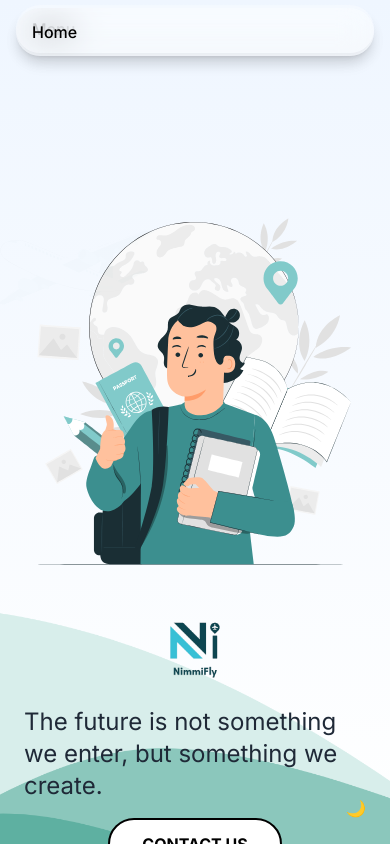
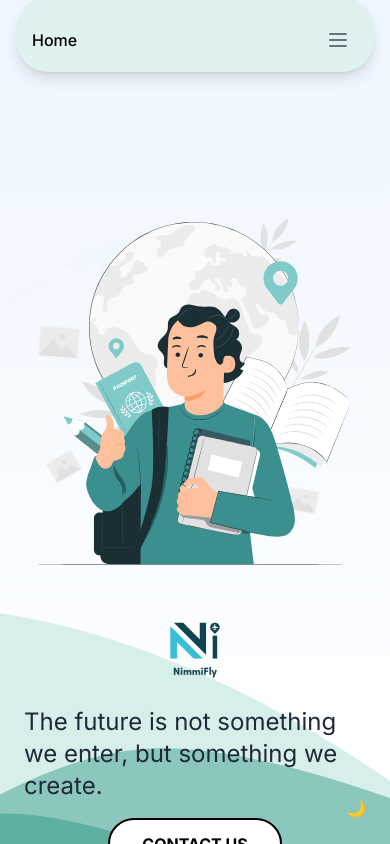
Before and after one commit to mdazmi28/nimmifly, a Next.js app: page / in a window 390 px wide. Built offline with nearby package versions, Linux system fonts and the light colour scheme.

Commit message:
fixed nav

```diff
--- a/src/components/Location.jsx
+++ b/src/components/Location.jsx
@@ -25,7 +25,7 @@ const Location = () => {
             ></iframe>
           </div>
           {/* Info Card */}
-          <div className="card bg-slate-200 dark:bg-base-100 shadow-xl">
+          <div className="card bg-slate-200 dark:bg-base-100 shadow-xl hidden md:block">
             <div className="card-body text-black dark:text-white">
               <h3 className="card-title flex items-center gap-2 ">
                 <FaMapMarkerAlt className="text-black dark:text-white" />
--- a/src/components/Navbar.jsx
+++ b/src/components/Navbar.jsx
@@ -1,3 +1,91 @@
+// // Navbar.tsx
+// 'use client';
+// import { useState } from 'react';
+
+// const Navbar = ({ activeSection, onNavClick }) => {
+//     const [isMobileMenuOpen, setIsMobileMenuOpen] = useState(false);
+
+//     const navLinks = [
+//         { name: 'Home', key: 'home' },
+//         { name: 'Services', key: 'services' },
+//         { name: 'Destination', key: 'destination' },
+//         { name: 'About Us', key: 'about-us' },
+//         { name: 'News & Insights', key: 'news-and-insights' },
+//         { name: 'We Are At', key: 'location' },
+//     ];
+
+//     const handleClick = (key) => {
+//         onNavClick(key);
+//         setIsMobileMenuOpen(false);
+//     };
+
+//     return (
+//         <div className="w-full flex justify-center pt-2 px-4 ">
+//             {/* Desktop Navigation */}
+//             <nav className="hidden md:block bg-[#DFF2EF] backdrop-blur-lg py-3 px-6 rounded-full shadow-lg">
+//                 <ul className="flex items-center space-x-8">
+//                     {navLinks.map((link) => (
+//                         <li key={link.key}>
+//                             <button
+//                                 onClick={() => handleClick(link.key)}
+//                                 className={`px-3 text-[15px] transition-colors duration-300 ${
+//                                     activeSection === link.key
+//                                         ? 'text-black font-medium'
+//                                         : 'text-gray-500 hover:text-gray-800'
+//                                 }`}
+//                             >
+//                                 {link.name}
+//                             </button>
+//                         </li>
+//                     ))}
+//                 </ul>
+//             </nav>
+
+//             {/* Mobile Navigation */}
+//             <nav className="md:hidden w-full">
+//                 <div className="bg-white/30 backdrop-blur-lg px-4 py-3 rounded-full shadow-lg">
+//                     <div className="flex justify-between items-center">
+//                         <span className="text-black font-medium">
+//                             {navLinks.find(link => link.key === activeSection)?.name || 'Menu'}
+//                         </span>
+//                         <button
+//                             onClick={() => setIsMobileMenuOpen(!isMobileMenuOpen)}
+//                             className="text-gray-500 hover:text-gray-800"
+//                         >
+//                             {/* Your existing SVG */}
+//                         </button>
+//                     </div>
+//                 </div>
+
+//                 {isMobileMenuOpen && (
+//                     <div className="mt-2 bg-white/30 backdrop-blur-lg rounded-3xl shadow-lg overflow-hidden">
+//                         <ul className="py-2">
+//                             {navLinks.map((link) => (
+//                                 <li key={link.key}>
+//                                     <button
+//                                         onClick={() => handleClick(link.key)}
+//                                         className={`block w-full text-left px-6 py-3 text-[15px] transition-colors duration-300 ${
+//                                             activeSection === link.key
+//                                                 ? 'text-black font-medium bg-white/20'
+//                                                 : 'text-gray-500 hover:text-gray-800 hover:bg-white/10'
+//                                         }`}
+//                                     >
+//                                         {link.name}
+//                                     </button>
+//                                 </li>
+//                             ))}
+//                         </ul>
+//                     </div>
+//                 )}
+//             </nav>
+//         </div>
+//     );
+// };
+
+// export default Navbar;
+
+
+
 // Navbar.tsx
 'use client';
 import { useState } from 'react';
@@ -20,7 +108,7 @@ const Navbar = ({ activeSection, onNavClick }) => {
     };
 
     return (
-        <div className="w-full flex justify-center pt-2 px-4 ">
+        <div className="w-full flex justify-center pt-2 px-4">
             {/* Desktop Navigation */}
             <nav className="hidden md:block bg-[#DFF2EF] backdrop-blur-lg py-3 px-6 rounded-full shadow-lg">
                 <ul className="flex items-center space-x-8">
@@ -42,23 +130,56 @@ const Navbar = ({ activeSection, onNavClick }) => {
             </nav>
 
             {/* Mobile Navigation */}
-            <nav className="md:hidden w-full">
-                <div className="bg-white/30 backdrop-blur-lg px-4 py-3 rounded-full shadow-lg">
+            <nav className="md:hidden w-full relative">
+                <div className="bg-[#DFF2EF] backdrop-blur-lg px-4 py-3 rounded-full shadow-lg">
                     <div className="flex justify-between items-center">
                         <span className="text-black font-medium">
                             {navLinks.find(link => link.key === activeSection)?.name || 'Menu'}
                         </span>
                         <button
                             onClick={() => setIsMobileMenuOpen(!isMobileMenuOpen)}
-                            className="text-gray-500 hover:text-gray-800"
+                            className="text-gray-500 hover:text-gray-800 p-2"
                         >
-                            {/* Your existing SVG */}
+                            {isMobileMenuOpen ? (
+                                // Close (X) icon
+                                <svg
+                                    xmlns="http://www.w3.org/2000/svg"
+                                    className="h-6 w-6"
+                                    fill="none"
+                                    viewBox="0 0 24 24"
+                                    stroke="currentColor"
+                                >
+                                    <path
+                                        strokeLinecap="round"
+                                        strokeLinejoin="round"
+                                        strokeWidth={2}
+                                        d="M6 18L18 6M6 6l12 12"
+                                    />
+                                </svg>
+                            ) : (
+                                // Hamburger menu icon
+                                <svg
+                                    xmlns="http://www.w3.org/2000/svg"
+                                    className="h-6 w-6"
+                                    fill="none"
+                                    viewBox="0 0 24 24"
+                                    stroke="currentColor"
+                                >
+                                    <path
+                                        strokeLinecap="round"
+                                        strokeLinejoin="round"
+                                        strokeWidth={2}
+                                        d="M4 6h16M4 12h16M4 18h16"
+                                    />
+                                </svg>
+                            )}
                         </button>
                     </div>
                 </div>
 
+                {/* Mobile Menu Dropdown */}
                 {isMobileMenuOpen && (
-                    <div className="mt-2 bg-white/30 backdrop-blur-lg rounded-3xl shadow-lg overflow-hidden">
+                    <div className="absolute left-0 right-0 mt-2 bg-[#DFF2EF] backdrop-blur-lg rounded-3xl shadow-lg overflow-hidden z-50">
                         <ul className="py-2">
                             {navLinks.map((link) => (
                                 <li key={link.key}>
```
